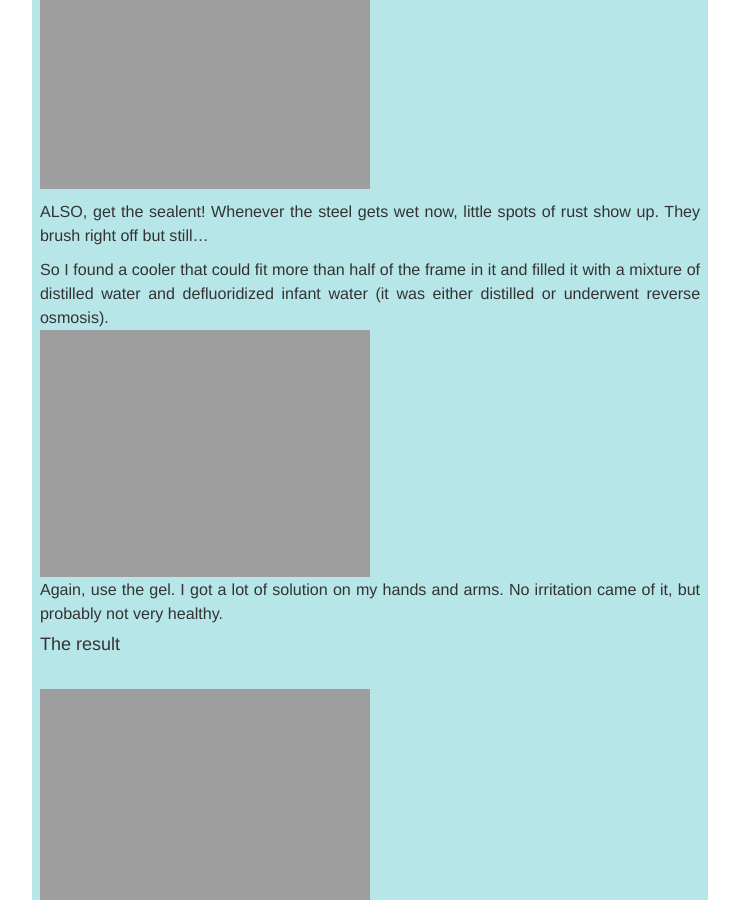
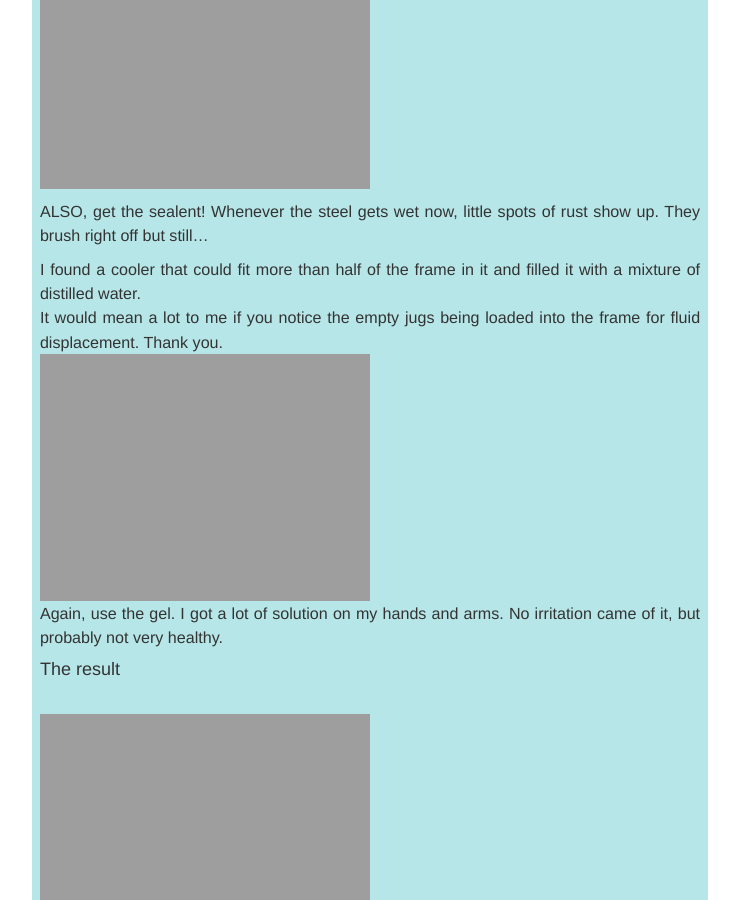
Before and after one commit to Nsiemer/Nsiemer.github.io, a Jekyll site: the page built from _posts/2015-01-14-piratechest.markdown, in a window 1280 px wide and 900 px high, scrolled down 6414 px. Shown: the whole window, without its empty margins (270-1009 px from the left). Built offline with Jekyll 4.4.1, drawn with Linux system fonts in a browser that asks for light colours; nearby versions of some CDN libraries; library files that are not in the unit come from our copies; Markdown is read by kramdown in place of the engine named in the settings; some of the changed text lies outside the part shown.

Commit message:
more edits

```diff
--- a/_posts/2015-01-14-piratechest.markdown
+++ b/_posts/2015-01-14-piratechest.markdown
@@ -77,7 +77,9 @@ Also, clean the surface off with a wire brush and steel wool.<br>
 ALSO, get the sealent! Whenever the steel gets wet now, little spots of rust show up. They brush right off but still…
 <br>
 
-So I found a cooler that could fit more than half of the frame in it and filled it with a mixture of distilled water and defluoridized infant water (it was either distilled or underwent reverse osmosis).<br>
+I found a cooler that could fit more than half of the frame in it and filled it with a mixture of distilled water.<br>
+It would mean a lot to me if you notice the empty jugs being loaded into the frame for fluid displacement. Thank you.
+<br>
 <img src="http://nsiemer.github.io/media/IMG_3905.JPG" width="250" height="333"><br>
 Again, use the gel. I got a lot of solution on my hands and arms. No irritation came of it, but probably not very healthy.<br>
 <h4>The result</h4><br><img src="http://nsiemer.github.io/media/IMG_3907.JPG" width="250" height="333"><br>
```
Also changed, not shown: other parts of _posts/2015-01-14-piratechest.markdown (+1 -1 lines).
